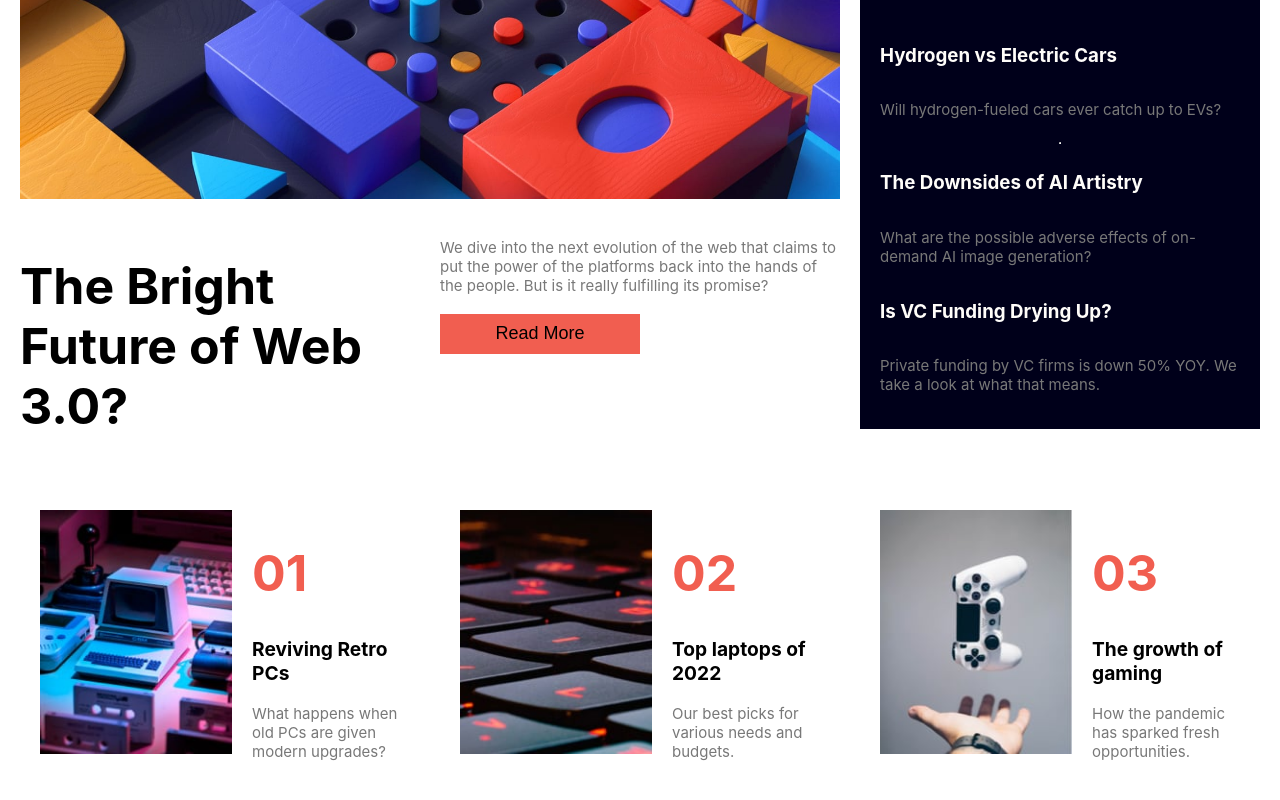
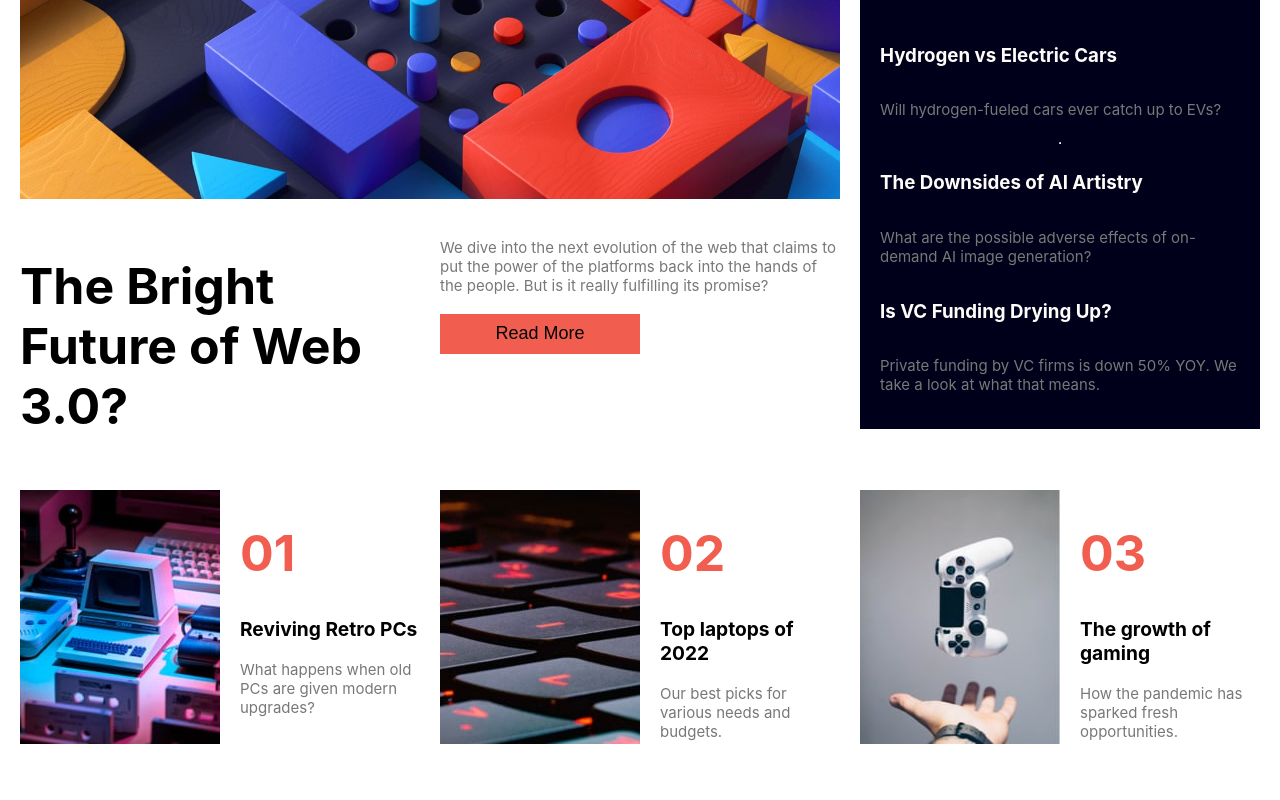
Before and after one commit to taphead/test-react-app, a React (Create React App) app: page / in a window 1280 px wide. Shown: the part 218-1018 px from the top of the page. After the commit the page ends 994 px from the top, so only its background shows below. Built offline with nearby package versions, Linux system fonts and the light colour scheme.

Commit message:
css fixes

```diff
--- a/src/components/Card.css
+++ b/src/components/Card.css
@@ -17,8 +17,3 @@
   gap: 20px;
   height: 100%;
 }
-
-.image {
-  height: 75%;
-  object-fit: cover;
-}
--- a/src/components/navbar.css
+++ b/src/components/navbar.css
@@ -1,4 +1,4 @@
-.container {
+.navcontainer {
   display: flex;
   justify-content: space-between;
   margin: 20px;
--- a/src/components/navbar.jsx
+++ b/src/components/navbar.jsx
@@ -4,7 +4,7 @@ import { Link } from "react-router-dom";
 
 export default function Navbar() {
   return (
-    <div className="container">
+    <div className="navcontainer">
       <img src={logo} id="logo-image" alt="logo" />
       <div className="navbar">
         <Link to="/" className="nav-item">
```
